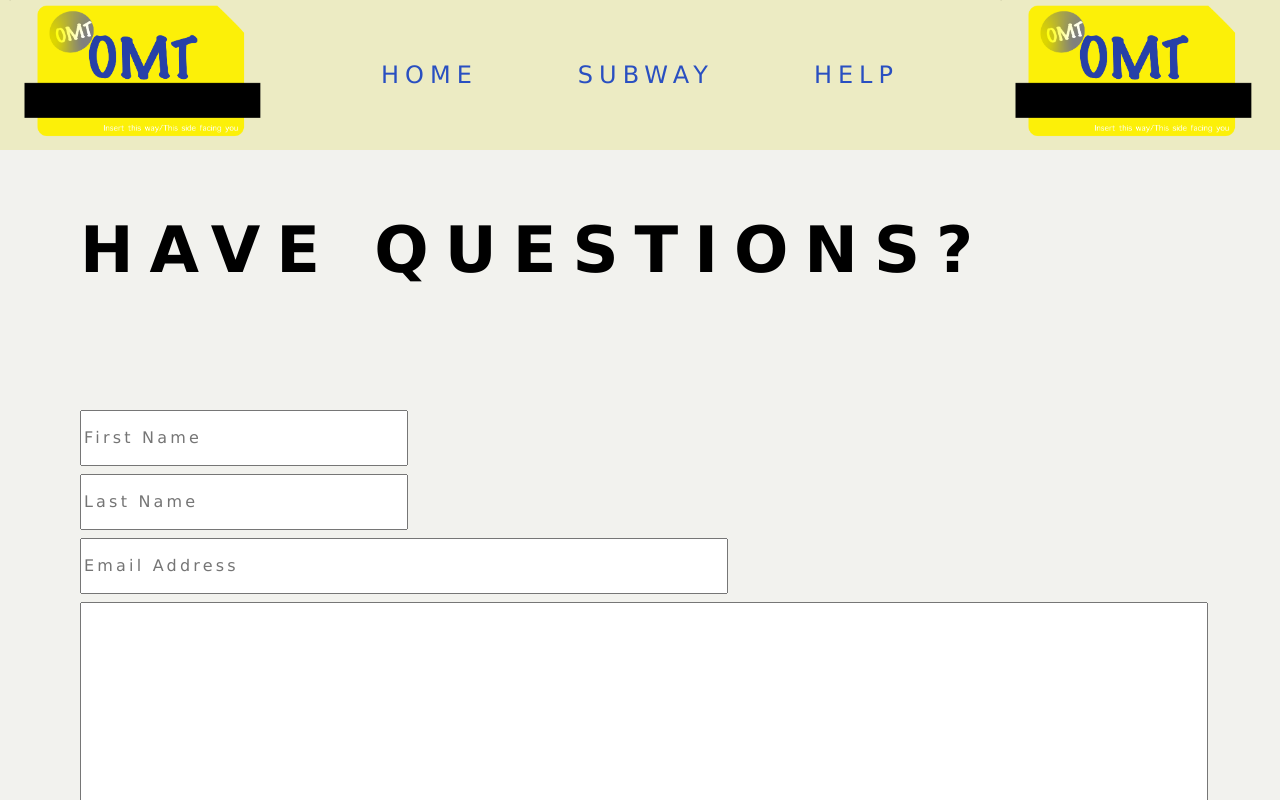
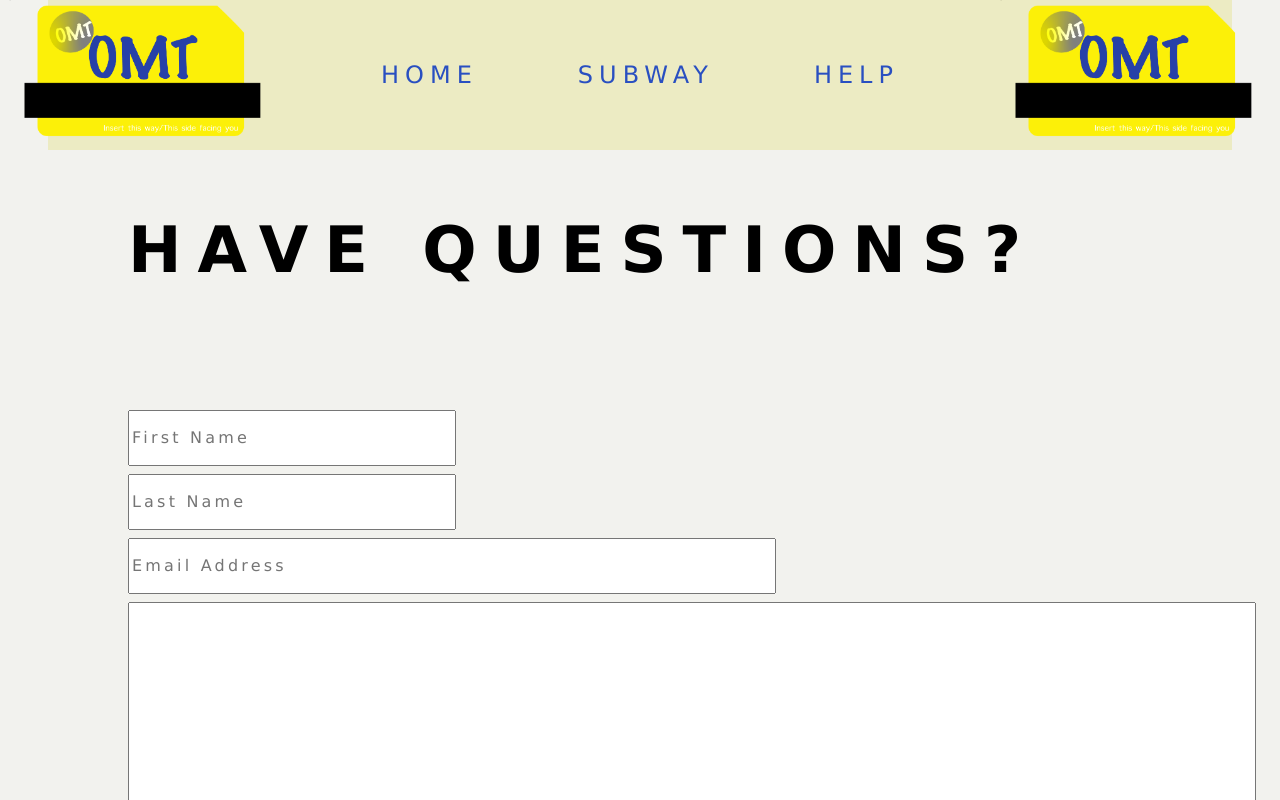
Before and after one commit to omtmana/omtm-phase-2-project, a React (Create React App) app: page /help in a window 1280 px wide. Shown: the top 800 px of the page. Built offline with nearby package versions, Linux system fonts and the light colour scheme; no server answers.

Commit message:
more inline CSS in help form

```diff
--- a/src/App.js
+++ b/src/App.js
@@ -22,7 +22,7 @@ function App() {
     return station.name.toLowerCase().includes(searchStation.toLowerCase())
   })
   return (
-    <div className="App">
+    <div className="App" style={{paddingLeft:'3em' , paddingRight:'3em'}}>
       <Router>
         <nav className='navigation-bar'>
           <div style={{ height: "100%", position: "absoulute", right: "0" }}>
--- a/src/components/HelpFormSubmit.js
+++ b/src/components/HelpFormSubmit.js
@@ -4,7 +4,7 @@ const helpFormSubmit = ({ data }) => {
    const { firstName, lastName, email, textBox } = data
    return (
       <div style={{ paddingLeft:'5em'}}>
-         <div className="help-form-submit" style={{ backgroundColor: 'white', border: 'white', width: '70em' , height:'10em' , paddingTop:'0.5em' }}>
+         <div className="help-form-submit" style={{ backgroundColor: 'white', border: 'white', width: '60em' , height:'10em' , paddingTop:'0.5em' , textAlign:'left'}}>
             <h2 style={{ fontFamily: 'geneva', letterSpacing: '0.2em' , color:'darkblue' }}>{firstName} {lastName}</h2>
             <h6 style={{ fontFamily: 'geneva', letterSpacing: '0.2em' }}>{email}</h6>
             <p style={{ fontFamily: 'geneva', letterSpacing: '0.1em' }}>{textBox}</p>
```
